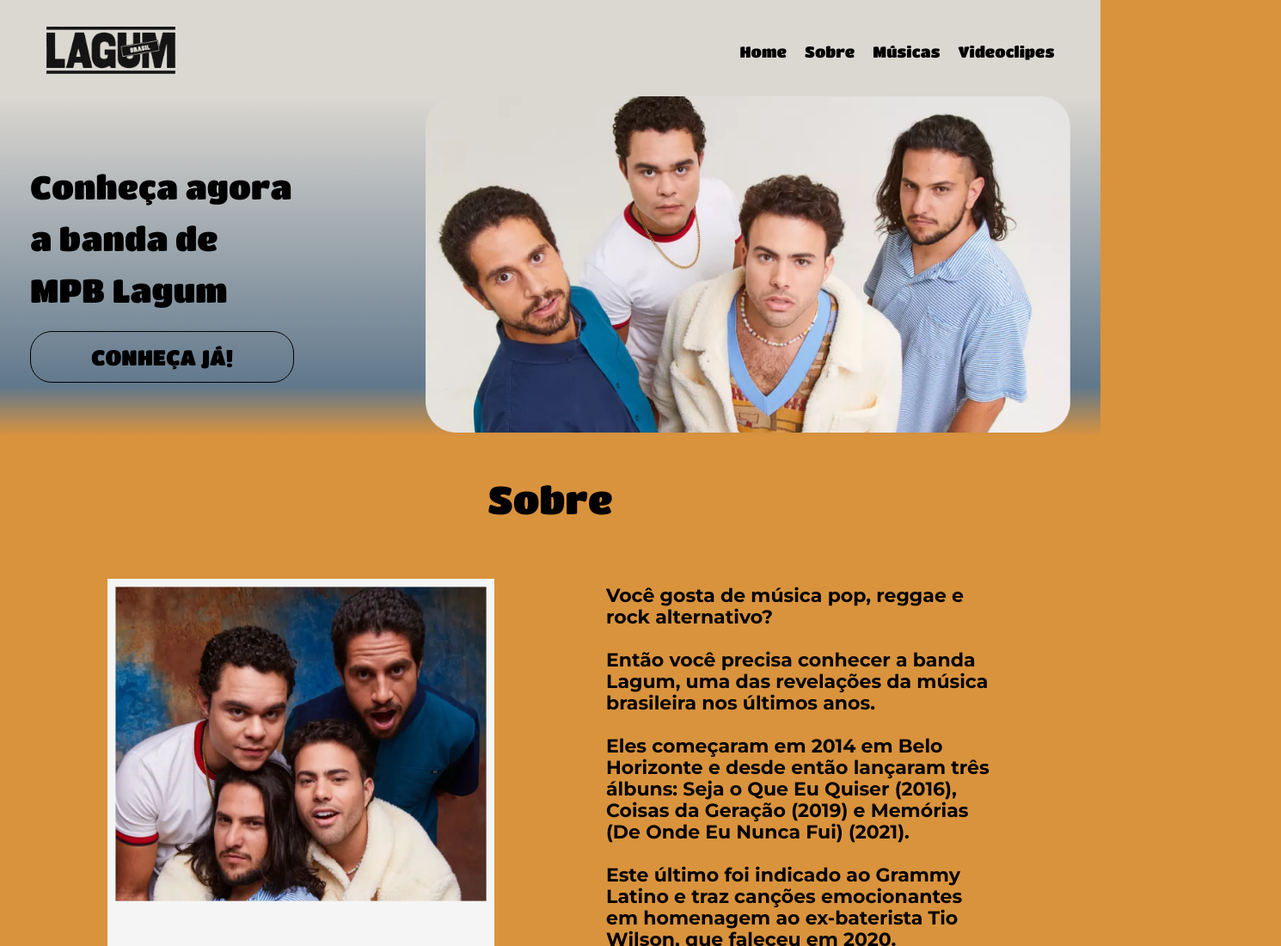
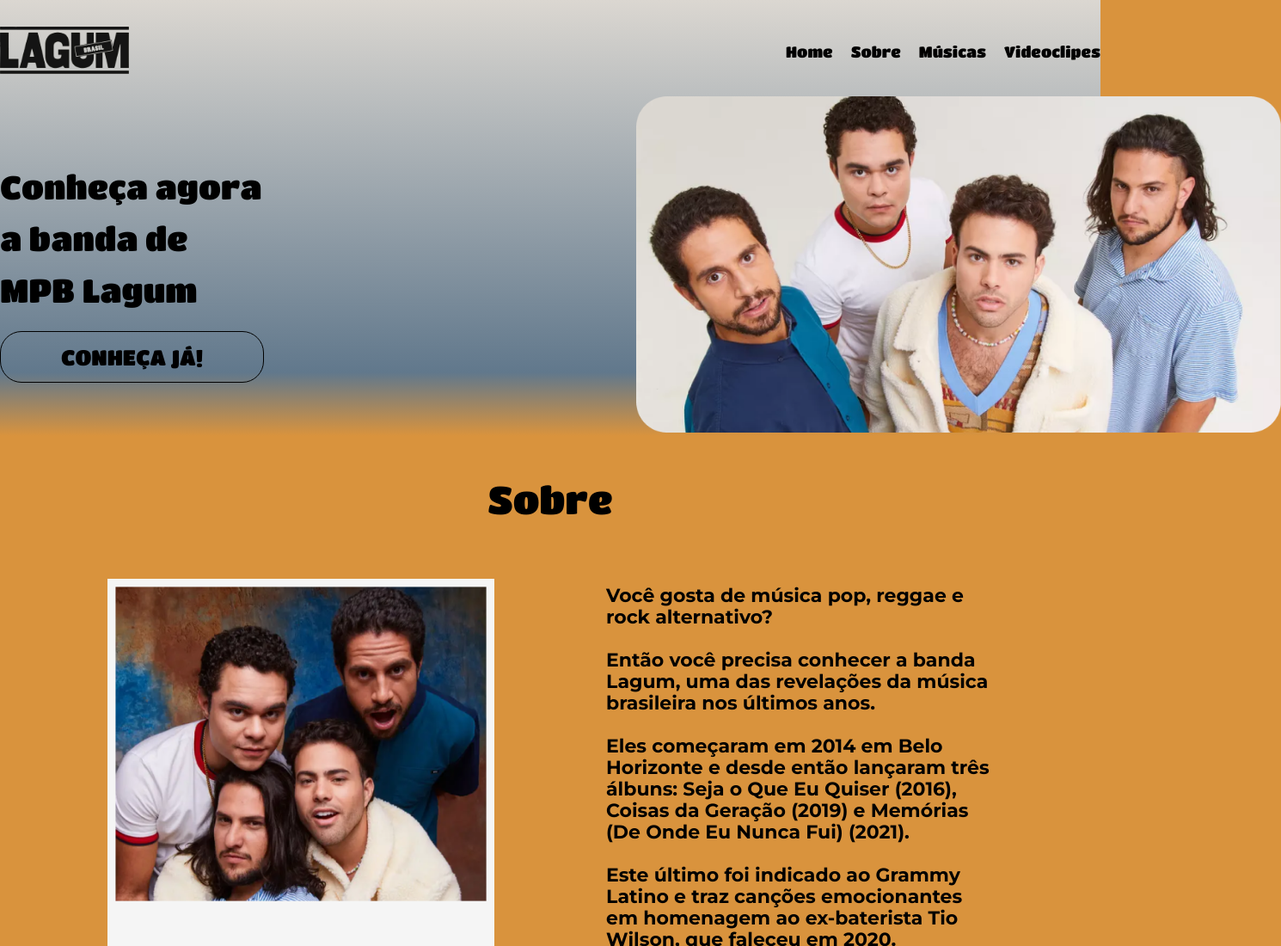
Before and after one commit to carlos-vini/Minha_Banda, a plain HTML site: page index.html in a window 1280 px wide. Shown: the top 1100 px of the page at 86% size, 1490 px wide, since content can reach past the window. Drawn offline with Linux system fonts and the light colour scheme.

Commit message:
Update style.css

```diff
--- a/css/style.css
+++ b/css/style.css
@@ -12,13 +12,14 @@ body{
 
 /* Início Header */
 nav{
+    width: 1600px;
+    max-width: 100%;
     display: flex;
-    justify-content: space-around;
+    justify-content: space-between;
     gap: 550px;
     align-items: center;
     padding-top: 31px;
     padding-bottom: 22px;
-    background-color: #DBD7D1;
 }
 
 nav a{
@@ -50,6 +51,15 @@ nav ul{
     list-style: none;
 }
 
+header {
+    width: 100%;
+    display: flex;
+    align-items: center;
+    justify-content: center;
+    flex-direction: column;
+    background: linear-gradient(180deg, #DBD7D1 0%, #61788C 85.42%, rgba(217, 147, 61, 0.1) 100%);
+}
+
 header nav .nav-img img{
     width: 150px;
 }
@@ -73,12 +83,12 @@ header .div-header .div-header-img img{
 }
 
 .div-header{
+    width: 1600px;
+    max-width: 100%;
     display: flex;
-    justify-content: center;
+    justify-content: space-between;
     align-items: center;
-    gap: 150px;
-
-    background: linear-gradient(180deg, #DBD7D1 0%, #61788C 85.42%, rgba(217, 147, 61, 0.1) 100%);
+    gap: 430px;
 }
 
 .div-header a:hover{
@@ -94,7 +104,7 @@ header .div-header .div-header-img img{
 
     padding: 15px 70px;
     border: 1px solid #DBD7D1;
-    border-radius: 25.px;
+    border-radius: 25px;
 }
 
 .div-header a{
```
